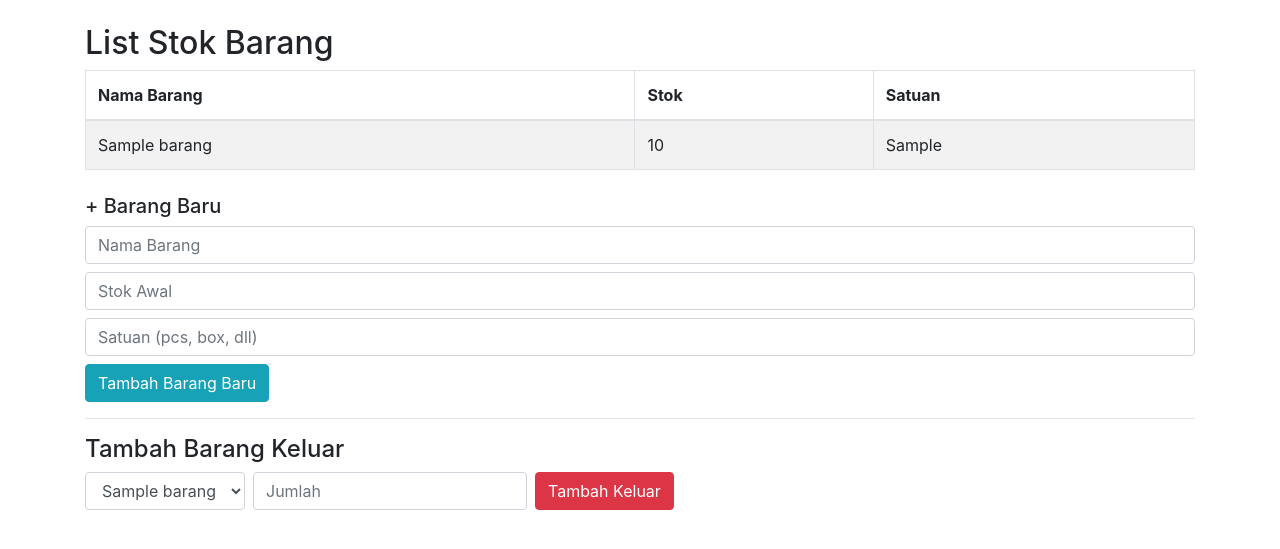
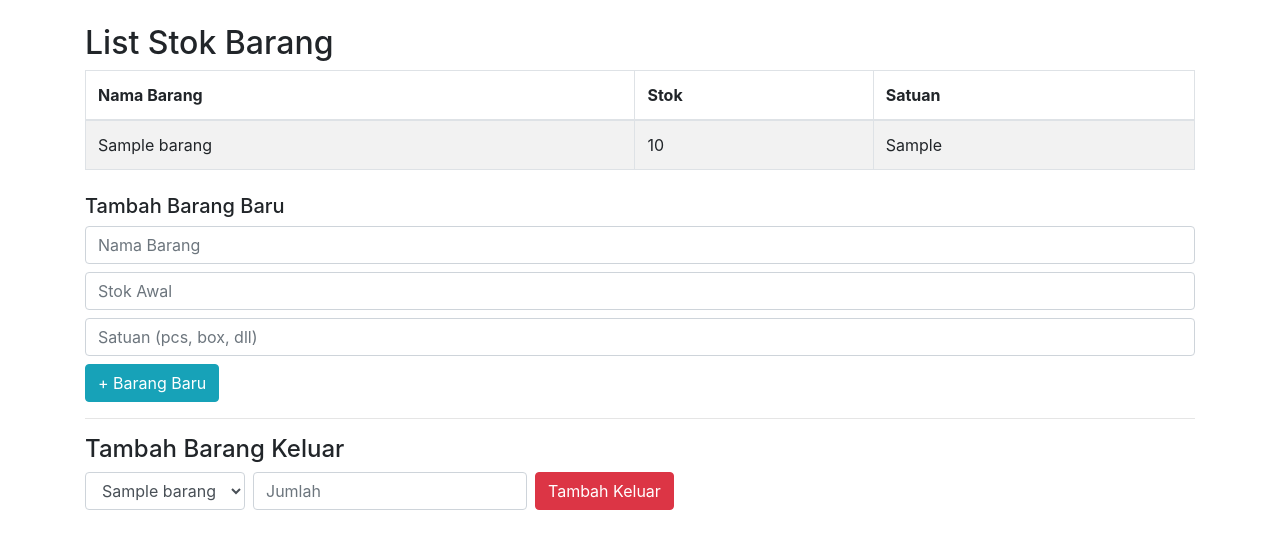
Before and after one commit to PKL-STTT-2025/Stok-Barang, a CodeIgniter app: page /ci-app/index.php/barang/index in a window 1280 px wide. Shown: the top 549 px of the page. Run offline with CodeIgniter, Linux system fonts and the light colour scheme; tables that the repository leaves empty or names only in its code hold one stand-in row (values such as "Sample post"); some libraries are stand-ins or nearby versions.

Commit message:
Update: Membetulkan Judul dan Merubah Tombol

```diff
--- a/application/views/barang/index.php
+++ b/application/views/barang/index.php
@@ -18,12 +18,12 @@
             <?php endforeach; ?>
         </tbody>
     </table>
-    <h5 class="mt-4">+ Barang Baru</h5>
+    <h5 class="mt-4">Tambah Barang Baru</h5>
     <form action="<?= base_url('barang/tambah_barang'); ?>" method="post">
         <input type="text" name="nama_barang" class="form-control mb-2" placeholder="Nama Barang" required>
         <input type="number" name="stok" class="form-control mb-2" placeholder="Stok Awal" min="0" required>
         <input type="text" name="satuan" class="form-control mb-2" placeholder="Satuan (pcs, box, dll)" required>
-        <button type="submit" class="btn btn-info">Tambah Barang Baru</button>
+        <button type="submit" class="btn btn-info">+ Barang Baru</button>
     </form>
 
     <hr>
```
